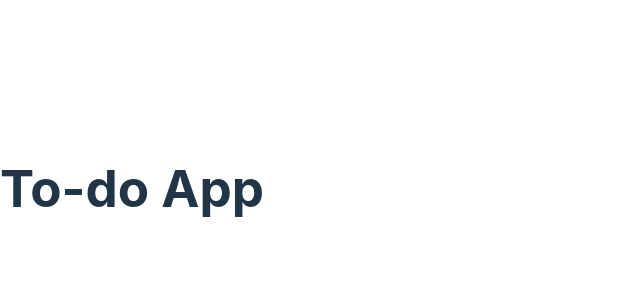
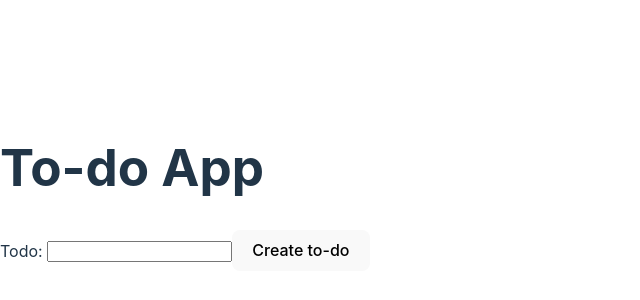
Before and after one commit to sreyesg/lifting-state-in-react, a React (Vite) app: page / in a window 1280 px wide. Shown: the part 212-512 px from the top of the page, without its empty margins (0-640 px from the left). Built offline with nearby package versions, Linux system fonts and the light colour scheme.

Commit message:
Pass down addTodo function to NewTodo child component

```diff
--- a/src/App.jsx
+++ b/src/App.jsx
@@ -1,5 +1,4 @@
-// src/App.jsx
-
+import NewTodo from "./components/newTodo";
 const App = () => {
 
   const addTodo = (newTodo) => {
@@ -9,6 +8,7 @@ const App = () => {
   return (
     <>
       <h1>To-do App</h1>
+      <NewTodo addTodo={addTodo} />
     </>
   );
 };
--- a/src/components/newTodo.jsx
+++ b/src/components/newTodo.jsx
@@ -2,7 +2,9 @@
 
 const NewTodo = (props) => {
     const handleSubmit = (event) => {
+
       event.preventDefault();
+
       console.log("Creating a new to-do...");
     };
 
```
